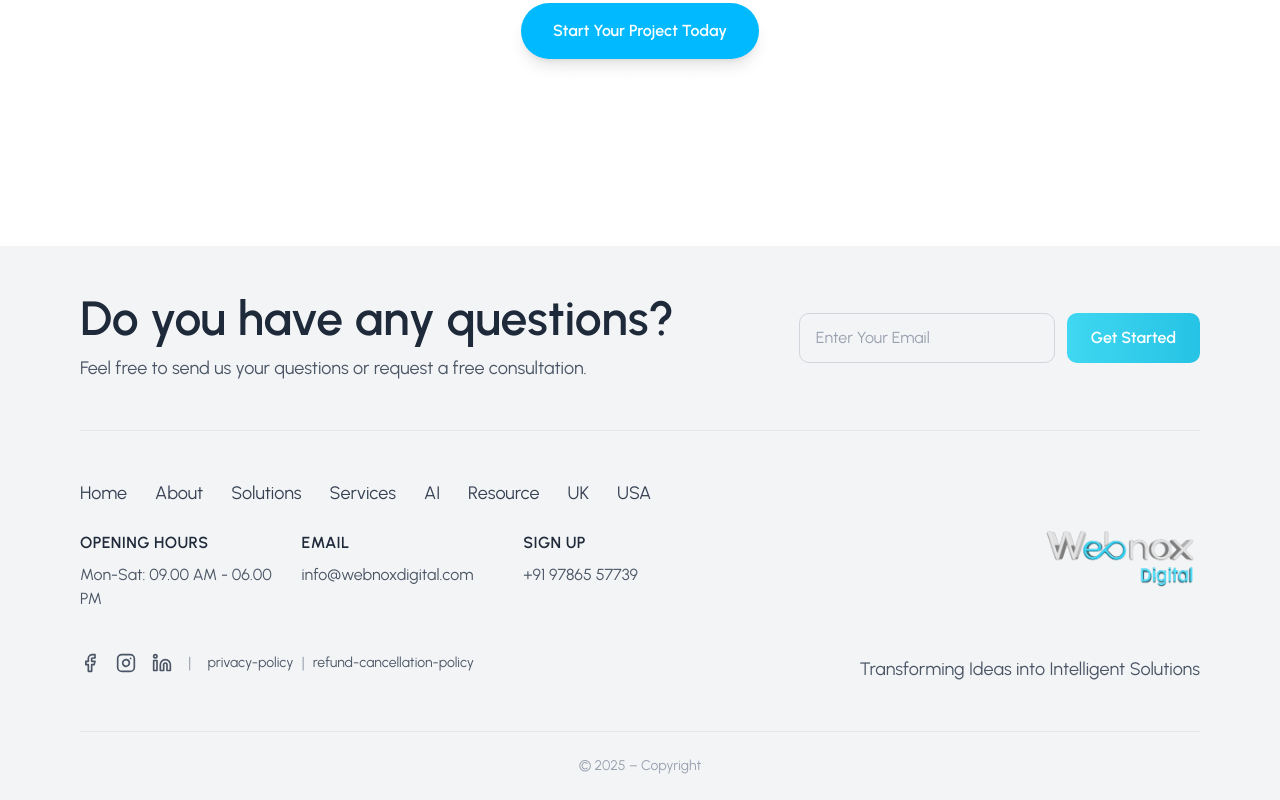
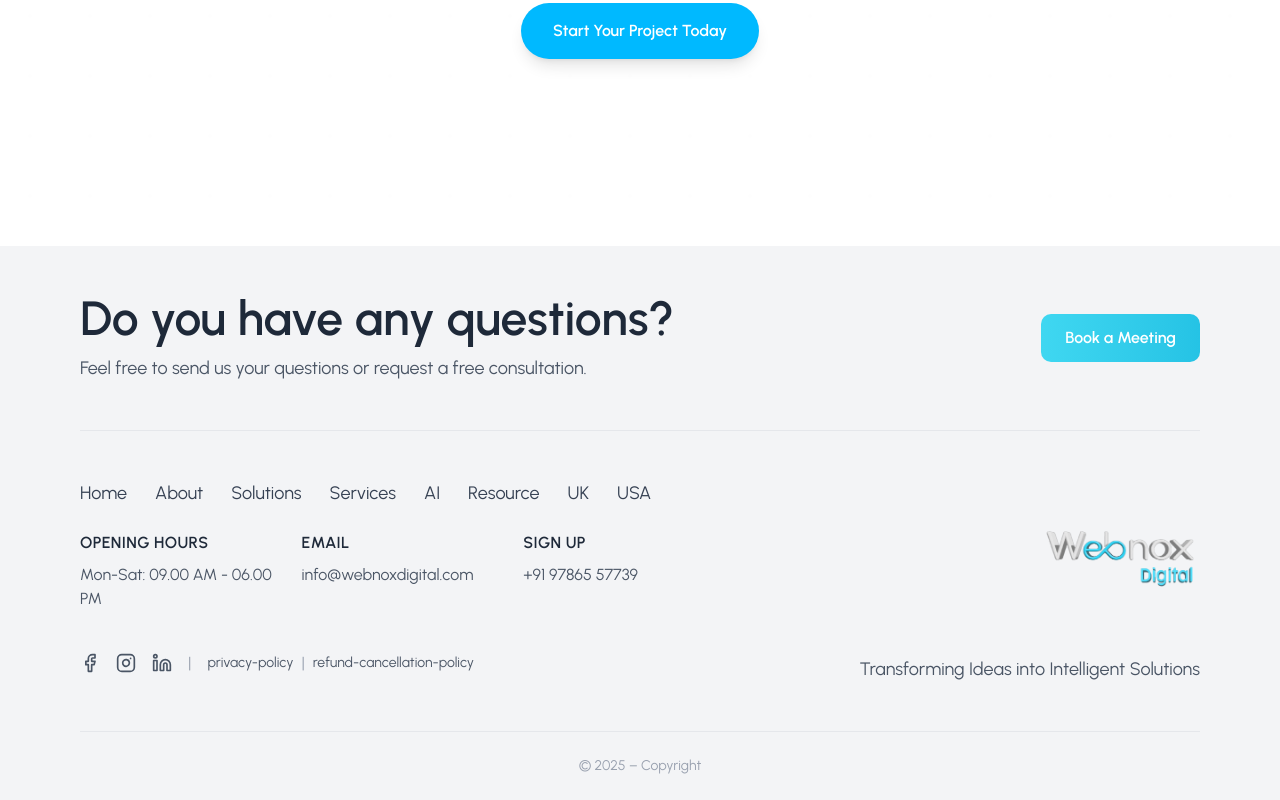
Before and after one commit to SanjairohithM/Webnox-digital, a Next.js app: page /about-us in a window 1280 px wide. Shown: the part 5345-6145 px from the top of the page. Built offline with nearby package versions, Linux system fonts and the light colour scheme; a web font is replaced by a local one.

Commit message:
Refactor Footer and Navbar components: Remove email submission functionality from Footer and replace it with a link to book a meeting. Update Navbar to link directly to the booking page, enhancing user engagement and streamlining the contact process.

```diff
--- a/app/sections/Components/Header/AnimatedNavbar.jsx
+++ b/app/sections/Components/Header/AnimatedNavbar.jsx
@@ -737,7 +737,11 @@ const AnimatedNavbar = ({
       {/* Let's Talk Button - Top Right - Separate Element (Desktop Only) */}
       {!isMobile && (
         <div ref={letsTalkRef} className="fixed top-12 right-50 z-30 transition-all duration-300">
-          <Link href="/contact-us">
+          <a
+            href="https://cal.com/webnox-digital"
+            target="_blank"
+            rel="noopener noreferrer"
+          >
             <button
               className="bg-[#2acbec] hover:bg-[#1fb8d9] text-white font-bold p-4 rounded-lg shadow-2xl hover:shadow-3xl transition-all duration-300 transform hover:scale-105 text-xl cursor-pointer"
               style={{
@@ -747,7 +751,7 @@ const AnimatedNavbar = ({
             >
               Book a meeting!
             </button>
-          </Link>
+          </a>
         </div>
       )}
 
--- a/app/sections/Footer.jsx
+++ b/app/sections/Footer.jsx
@@ -10,7 +10,6 @@ import UKOverlay from "./Components/Header/UKOverlay"
 import USAOverlay from "./Components/Header/USAOverlay"
 
 export default function Footer() {
-  const [email, setEmail] = useState("")
   const [showServicesOverlay, setShowServicesOverlay] = useState(false)
   const [showSolutionsOverlay, setShowSolutionsOverlay] = useState(false)
   const [showUKOverlay, setShowUKOverlay] = useState(false)
@@ -24,13 +23,6 @@ export default function Footer() {
     { name: "AI", href: "/ai-services" },
     { name: "Resource", href: "/resources" },
   ]
-
-  const handleSubmit = (e) => {
-    e.preventDefault()
-    // Handle email submission
-    console.log("Email submitted:", email)
-    setEmail("")
-  }
 
 
   return (
@@ -68,22 +60,16 @@ export default function Footer() {
                 Feel free to send us your questions or request a free consultation.
               </p>
             </div>
-            <form onSubmit={handleSubmit} className="flex flex-col sm:flex-row gap-3 w-full md:w-auto flex-shrink-0">
-              <input
-                type="email"
-                placeholder="Enter Your Email"
-                value={email}
-                onChange={(e) => setEmail(e.target.value)}
-                className="px-4 py-3 border border-gray-300 rounded-lg focus:outline-none focus:ring-2 focus:ring-[#25C3E5] text-gray-800 placeholder-gray-400 flex-1 md:flex-initial md:w-64 text-sm md:text-base"
-                required
-              />
-              <button
-                type="submit"
-                className="px-6 py-3 bg-gradient-to-r from-[#3FD7F1] to-[#25C3E5] text-white font-semibold rounded-lg hover:opacity-90 transition-opacity whitespace-nowrap text-sm md:text-base"
+            <div className="flex flex-col sm:flex-row gap-3 w-full md:w-auto flex-shrink-0">
+              <a
+                href="https://cal.com/webnox-digital"
+                target="_blank"
+                rel="noopener noreferrer"
+                className="px-6 py-3 bg-gradient-to-r from-[#3FD7F1] to-[#25C3E5] text-white font-semibold rounded-lg hover:opacity-90 transition-opacity whitespace-nowrap text-sm md:text-base text-center"
               >
-                Get Started
-              </button>
-            </form>
+                Book a Meeting
+              </a>
+            </div>
           </div>
         </div>
 
```
